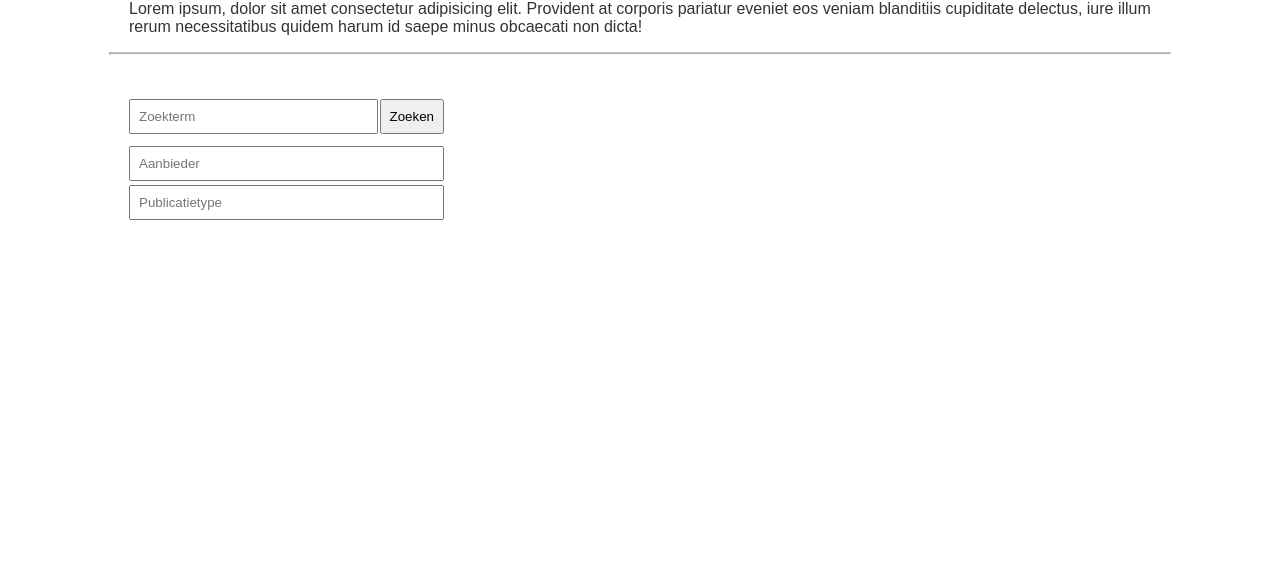
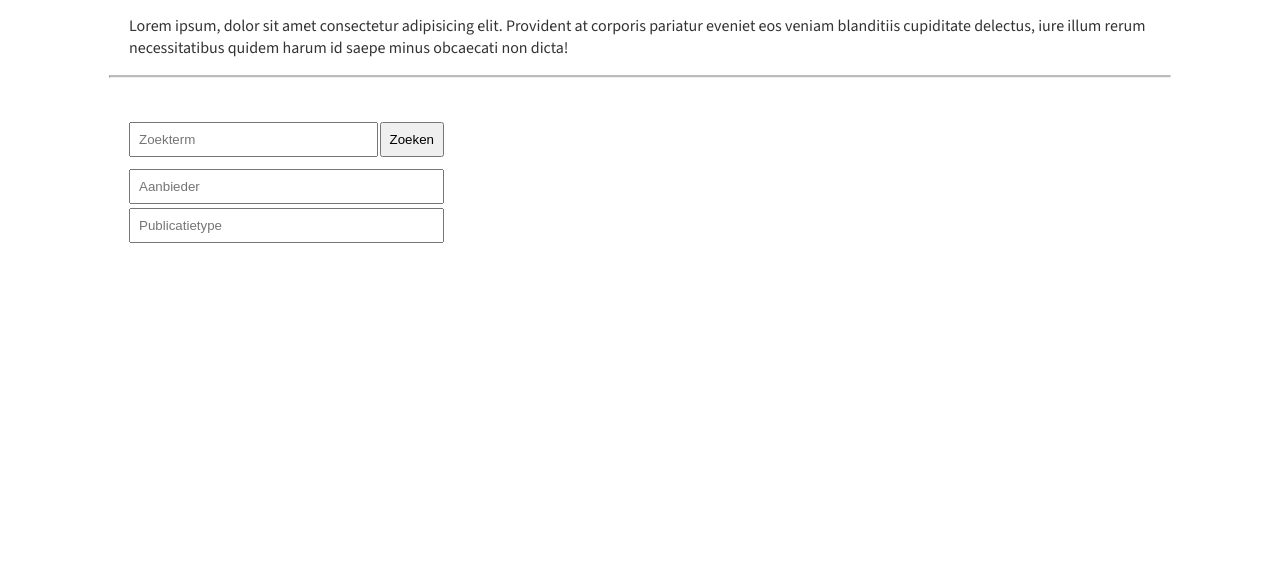
Before and after one commit to jus888/Smoogle, a plain HTML site: page search.html in a window 1280 px wide. Shown: the part 221-800 px from the top of the page. Drawn offline with Linux system fonts and the light colour scheme; the site is published under a folder, as on GitHub Pages, so addresses that start at the root find nothing; no server answers.

Commit message:
Relative font path

```diff
--- a/styles/fonts.css
+++ b/styles/fonts.css
@@ -1,11 +1,11 @@
 @font-face {
     font-family: "Source Sans";
     font-style: normal;
-    src: url("/fonts/SourceSans3-VariableFont_wght.ttf");
+    src: url("./../fonts/SourceSans3-VariableFont_wght.ttf");
 }
 
 @font-face {
     font-family: "Source Sans";
     font-style: italic;
-    src: url("/fonts/SourceSans3-Italic-VariableFont_wght.ttf");
+    src: url("./../fonts/SourceSans3-Italic-VariableFont_wght.ttf");
 }
```
